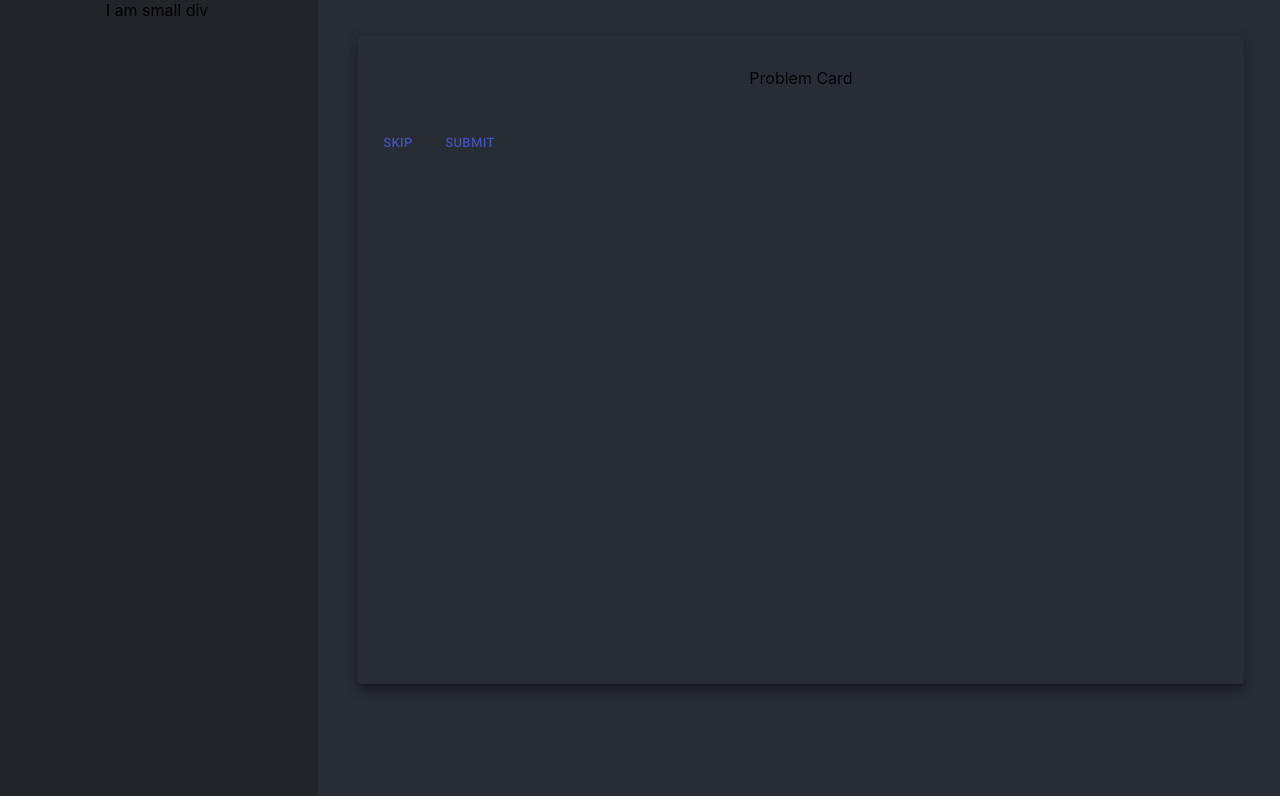
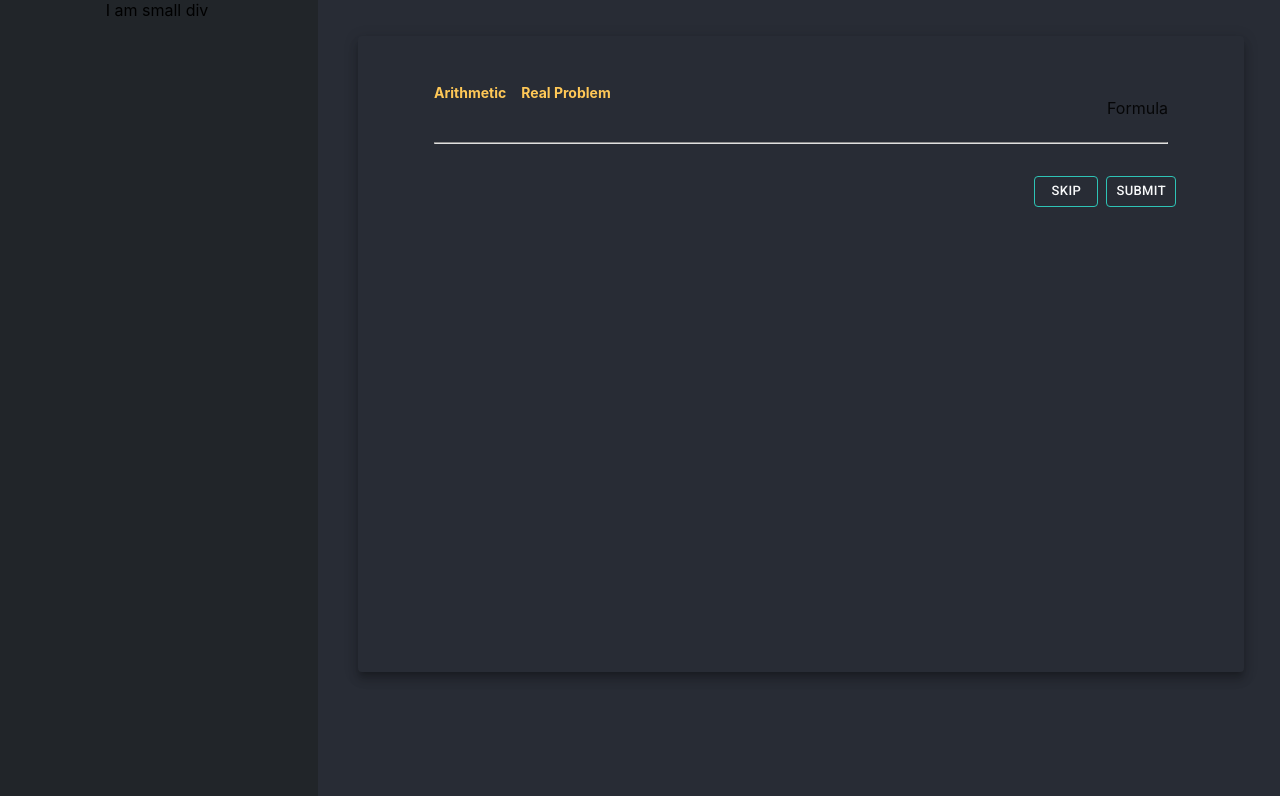
Before and after one commit to AasthaPanta/avl-frontend-aasthapanta, a React (Create React App) app: page / in a window 1280 px wide. Built offline with nearby package versions, Linux system fonts and the light colour scheme; the HTML template or start-up script is replaced by a standard one.

Commit message:
working on problem card in the main view

```diff
--- a/package.json
+++ b/package.json
@@ -8,6 +8,7 @@
   },
   "dependencies": {
     "@material-ui/core": "^4.11.0",
+    "@material-ui/icons": "^4.9.1",
     "@testing-library/jest-dom": "^4.2.4",
     "@testing-library/react": "^9.3.2",
     "@testing-library/user-event": "^7.1.2",
--- a/src/components/ProblemCard.js
+++ b/src/components/ProblemCard.js
@@ -9,24 +9,67 @@ import Button from "@material-ui/core/Button";
 // Importing from styles
 import { colors } from "../styles/ColorPalette";
 
+const styles = {
+  mainCard: {
+    backgroundColor: colors.mediumBackground,
+    height: "80%",
+    padding: "30px 60px",
+  },
+  cardContent: {},
+
+  headerContainer: {
+    display: "flex",
+    justifyContent: "space-between",
+  },
+
+  headerText: {
+    color: colors.headingTextColor,
+    fontSize: "14px",
+    fontWeight: "bold",
+    marginRight: "15px",
+  },
+
+  divider: {
+    borderColor: "#e0e0e0",
+  },
+
+  cardActions: {
+    display: "flex",
+    justifyContent: "flex-end",
+  },
+
+  cardButton: {
+    color: colors.subtleText,
+    borderColor: colors.borderColor,
+  },
+};
+
 const ProblemCard = () => {
   return (
-    <Card
-      style={{ backgroundColor: colors.mediumBackground, height: "90%" }}
-      raised
-    >
-      <CardContent>
-        <p>Problem Card</p>
+    <React.Fragment>
+      <Card style={styles.mainCard} raised>
+        <CardContent style={styles.cardContent}>
+          <div style={styles.headerContainer}>
+            <div>
+              <span style={styles.headerText}>Arithmetic</span>
+              <span style={styles.headerText}>Real Problem</span>
+            </div>
+            <div>
+              <p>Formula</p>
+            </div>
+          </div>
+          <hr style={styles.divider} />
         </CardContent>
-      <CardActions>
-        <Button size="small" color="primary">
+        <CardActions style={styles.cardActions}>
+          <Button size="small" variant="outlined" style={styles.cardButton}>
             Skip
           </Button>
-        <Button size="small" color="primary">
+          <Button size="small" variant="outlined" style={styles.cardButton}>
             Submit
           </Button>
         </CardActions>
       </Card>
+    </React.Fragment>
   );
 };
 
--- a/src/styles/ColorPalette.js
+++ b/src/styles/ColorPalette.js
@@ -7,4 +7,5 @@ export const colors = {
   subtleText: "#f8f9fa",
   buttonBackground: "#2ec4b6",
   borderColor: "#2ec4b6",
+  headingTextColor: "#ffc857",
 };
```
Also changed, not shown: 1 other file (tests, documents, lock files or other folders). Lines whose indentation alone changed are shown as unchanged.
